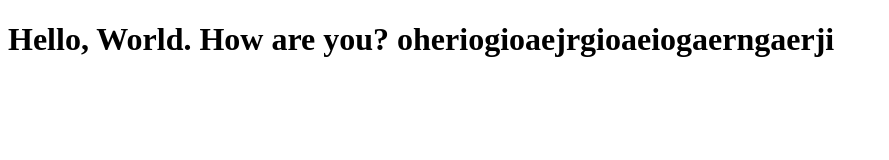
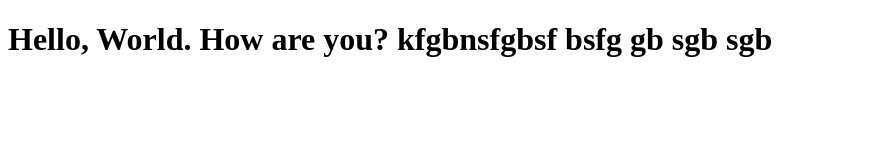
Before and after one commit to Victorvalour/upload-project, a plain HTML site: page index.html in a window 1280 px wide. Shown: the whole page, without its empty margins (0-889 px from the left). Drawn offline with Linux system fonts and the light colour scheme.

Commit message:
changed stuff

```diff
--- a/index.html
+++ b/index.html
@@ -8,7 +8,12 @@
 <body>
 
     <h1>Hello, World. How are you?
-        oheriogioaejrgioaeiogaerngaerji
+     kfgbnsfgbsf
+     bsfg
+     <b>gb
+        sgb
+        sgb
+     </b>
     </h1>
 
 </body>
```
